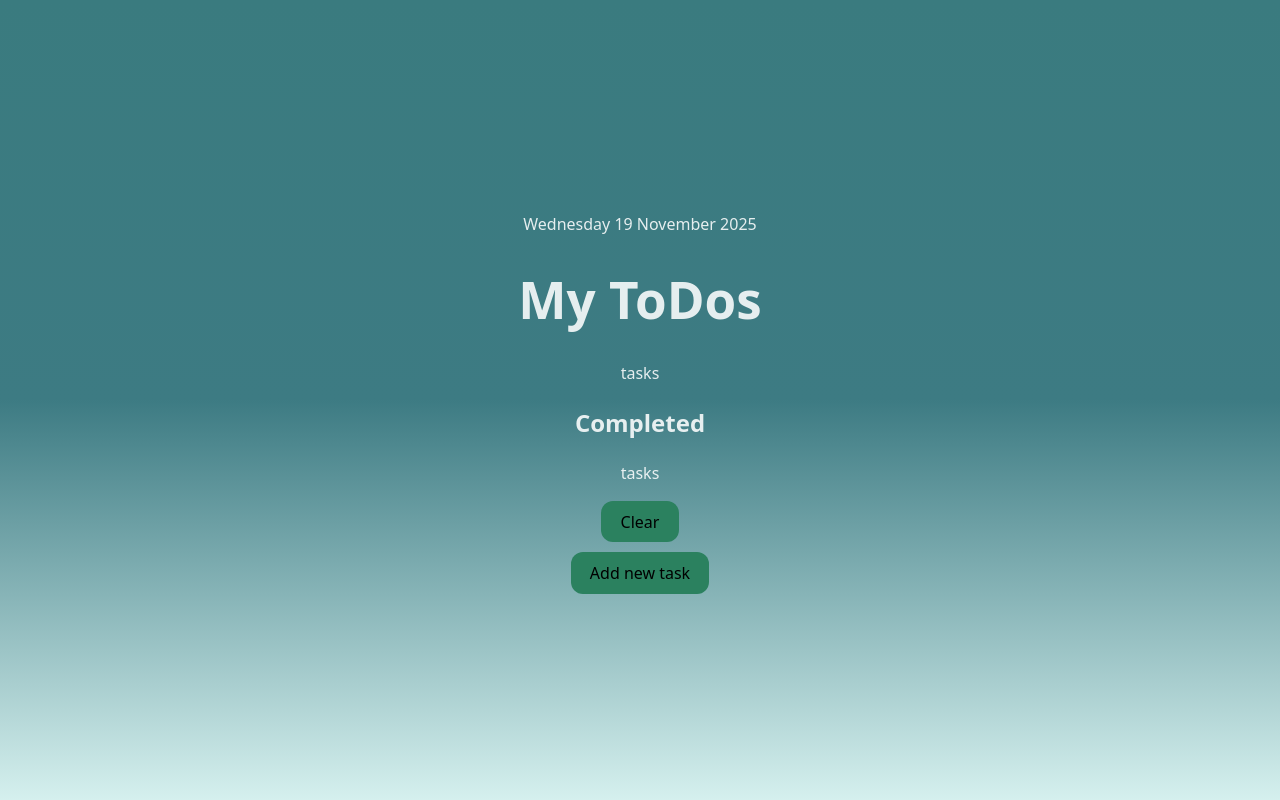
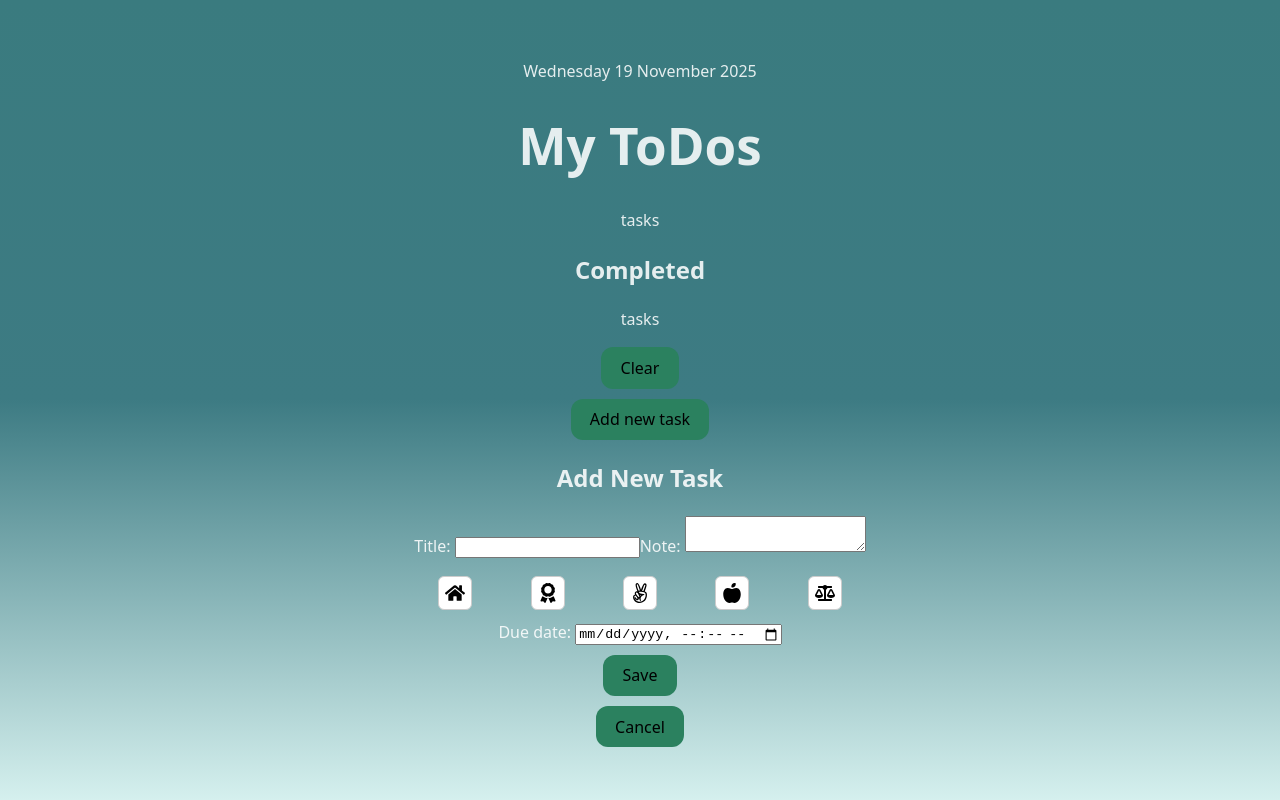
Before and after one commit to AlenaB-dev/ToDoApp, a React (Vite) app in the folder my-app/: page / in a window 1280 px wide. Both pictures are taken after a click on the button "Add new task". Built offline with nearby package versions, Linux system fonts and the light colour scheme.

Commit message:
feat: add new task logic

```diff
--- a/my-app/package.json
+++ b/my-app/package.json
@@ -12,7 +12,8 @@
   "dependencies": {
     "@react-icons/all-files": "^4.1.0",
     "react": "^19.2.0",
-    "react-dom": "^19.2.0"
+    "react-dom": "^19.2.0",
+    "react-icons": "^5.5.0"
   },
   "devDependencies": {
     "@eslint/js": "^9.39.1",
--- a/my-app/src/App.jsx
+++ b/my-app/src/App.jsx
@@ -1,5 +1,7 @@
 import { useState } from "react";
 import "./App.css";
+import styles from "./components/UI/Modal.module.css";
+import AddTaskForm from "./components/Todos/AddTaskForm.jsx";
 import Button from "./components/UI/Button.jsx";
 
 function App() {
@@ -17,8 +19,10 @@ function App() {
     console.log("Clear completed task");
   };
 
+  // add new task btn
+  const [isModalOpen, setIsModalOpen] = useState(false);
   const handleAdd = () => {
-    console.log("Add new task");
+    setIsModalOpen(true);
   };
 
   return (
@@ -38,6 +42,19 @@ function App() {
       <Button onClick={handleAdd} className="add-btn">
         Add new task
       </Button>
+      {isModalOpen && (
+        <div
+          className={styles.modalBackdrop}
+          onClick={() => setIsModalOpen(false)}
+        >
+          <div
+            className={styles.modalWindow}
+            onClick={(e) => e.stopPropagation()}
+          >
+            <AddTaskForm onClose={() => setIsModalOpen(false)} />
+          </div>
+        </div>
+      )}
     </>
   );
 }
--- a/my-app/src/components/Todos/AddTaskForm.jsx
+++ b/my-app/src/components/Todos/AddTaskForm.jsx
@@ -1,6 +1,5 @@
 import { useState } from "react";
-import { categories } from "../utils/categories";
-import TodoActions from "./TodoActions";
+import TodoActions from "./TodoActions.jsx";
 
 const AddTaskForm = ({ onSubmit, onClose }) => {
   const [title, setTitle] = useState("");
@@ -10,9 +9,9 @@ const AddTaskForm = ({ onSubmit, onClose }) => {
 
   const handleSubmit = () => {
     onSubmit({ title, text, category, dueDate });
-  };
     onClose();
   };
+
   return (
     <div>
       <h2>Add New Task</h2>
@@ -25,9 +24,12 @@ return (
         />
       </label>
       <label>
-      Note: <textarea value={text} onChange={(e) => setText(e.target.value)} />
+        Note:{" "}
+        <textarea value={text} onChange={(e) => setText(e.target.value)} />
       </label>
-    <TodoActions selected={category} onSelect={(cat) => setCategory(cat)} />
+
+      <TodoActions selected={category} onSelect={setCategory} />
+
       <label>
         Due date:{" "}
         <input
@@ -36,8 +38,11 @@ return (
           onChange={(e) => setDueDate(e.target.value)}
         />
       </label>
+
       <button onClick={handleSubmit}>Save</button>
+      <button onClick={onClose}>Cancel</button>
     </div>
   );
+};
 
 export default AddTaskForm;
--- a/my-app/src/components/Todos/TodoActions.jsx
+++ b/my-app/src/components/Todos/TodoActions.jsx
@@ -1,7 +1,7 @@
-import { categories } from "../utils/categories";
+import { categories } from "../../utils/categories.jsx";
 import styles from "./TodoActions.module.css";
 
-const TodoActions = ({ onSelect }) => {
+const TodoActions = ({ selected, onSelect }) => {
   return (
     <div className={styles.wrapper}>
       {categories.map((cat) => (
```
Also changed, not shown: my-app/src/utils/categories.jsx (renamed from my-app/src/components/utils/categories.js, +5 -7 lines), 1 other file (tests, documents, lock files or other folders). Lines whose indentation alone changed are shown as unchanged.
